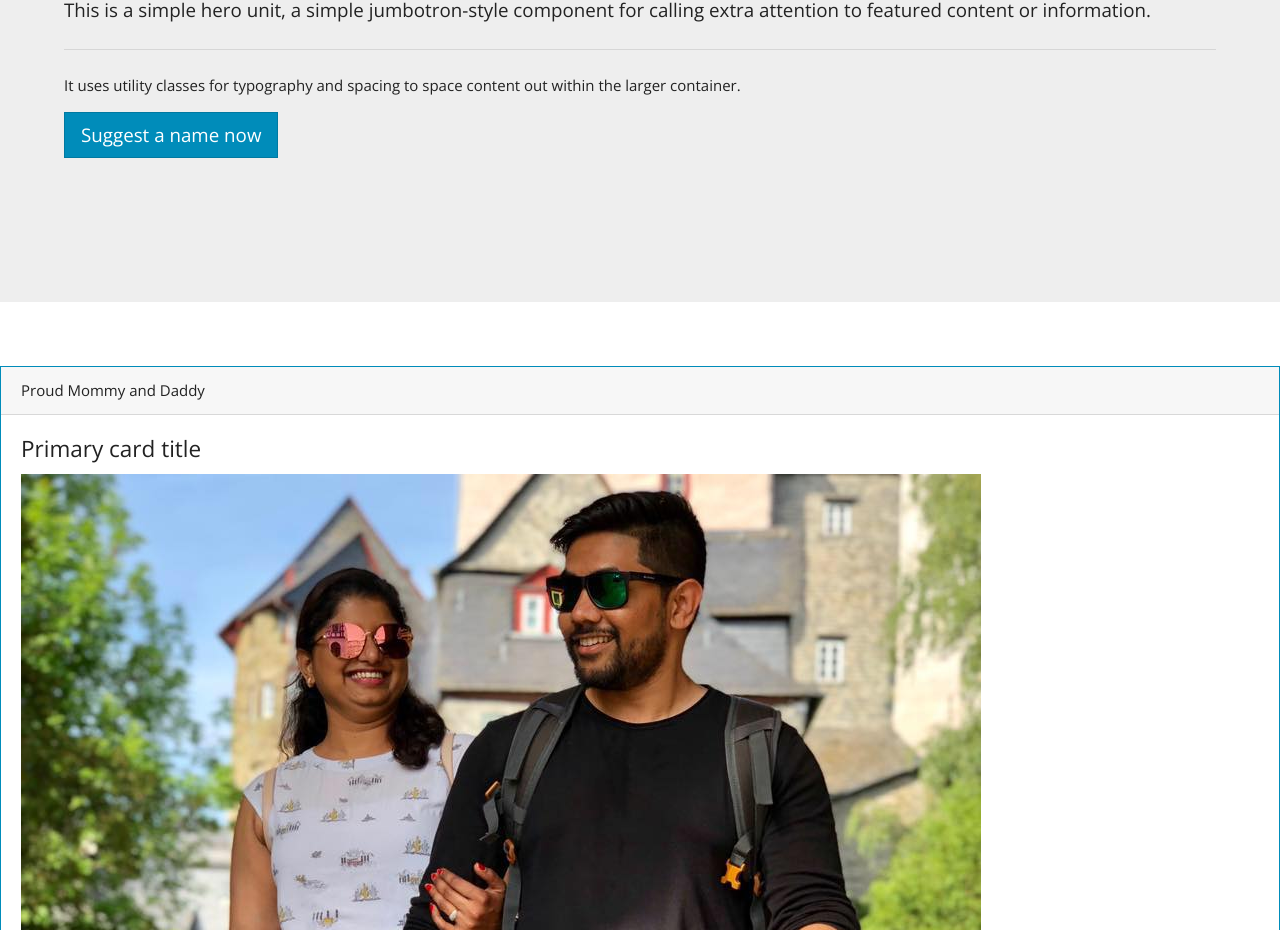
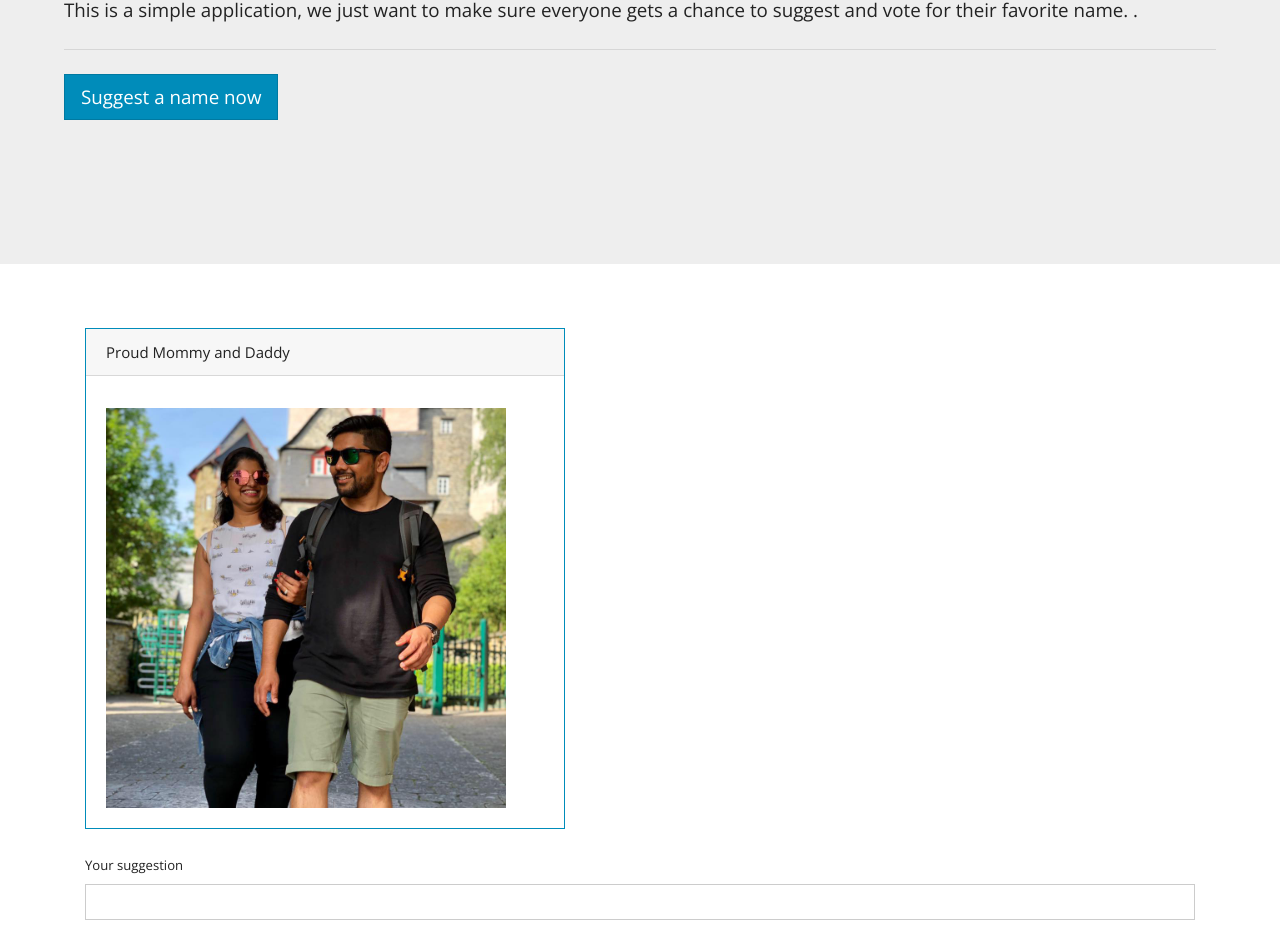
Before and after one commit to dskatkar/my-inner-circle, a plain HTML site: page index.html in a window 1280 px wide. Shown: the part 226-1156 px from the top of the page. Drawn offline with nearby package versions, Linux system fonts and the light colour scheme.

Commit message:
removed placeholder text

```diff
--- a/index.html
+++ b/index.html
@@ -9,29 +9,33 @@
 </head>
 <body>
     <div class="jumbotron">
-        <h1 class="display-3">Our List</h1>
-        <p class="lead">This is a simple hero unit, a simple jumbotron-style component for calling extra attention to featured content or information.</p>
+        <h1 class="display-3 ">Our List</h1>
+        <p class="lead">This is a simple application, we just want to make sure everyone gets a chance to suggest and vote for their favorite name.  .</p>
         <hr class="my-4">
-        <p>It uses utility classes for typography and spacing to space content out within the larger container.</p>
+        <p></p>
         <p class="lead">
           <a class="btn btn-primary btn-lg" href="#" role="button">Suggest a name now </a>
         </p>
       </div>
-      <div class="card border-primary " style="max-width: 80rem;">
-        <div class="card-header">Proud Mommy and Daddy</div>
-        <div class="card-body">
-          <h4 class="card-title">Primary card title</h4>
-          <img src="pic.jpg" alt="Mommy and Daddy">
-        </div>
+      <div class="container">
+        <div class="card border-primary " style="max-width: 30rem;">
+            <div class="card-header">Proud Mommy and Daddy</div>
+            <div class="card-body">
+              <h4 class="card-title"></h4>
+              <img src="pic.jpg" alt="Mommy and Daddy" width="400">
+            </div>
+          </div>
+
       </div>
+
 
     <div class="container mt-4">
         <h1 class="display-4 text-center" >
-            <i class="fas fa-book-open"></i>Our <span></span>List
+            <i class="fas fa-book-open"></i> <span></span>
         </h1>
         <form id="baby-form">
             <div class="form-group">
-                <label for="title">Title</label>
+                <label for="title">Your suggestion</label>
                 <input type="text" id="title" class="form-control">
             </div>
         </form>
```
Also changed, not shown: maddy.jpg (added), nayan.jpg (added).
